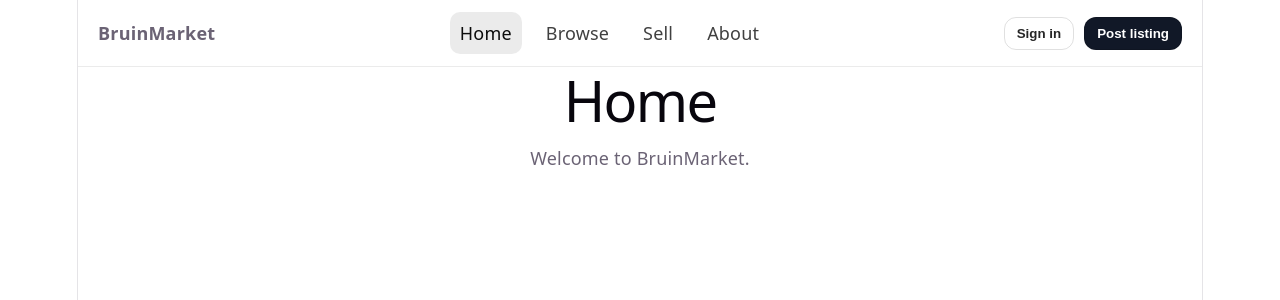
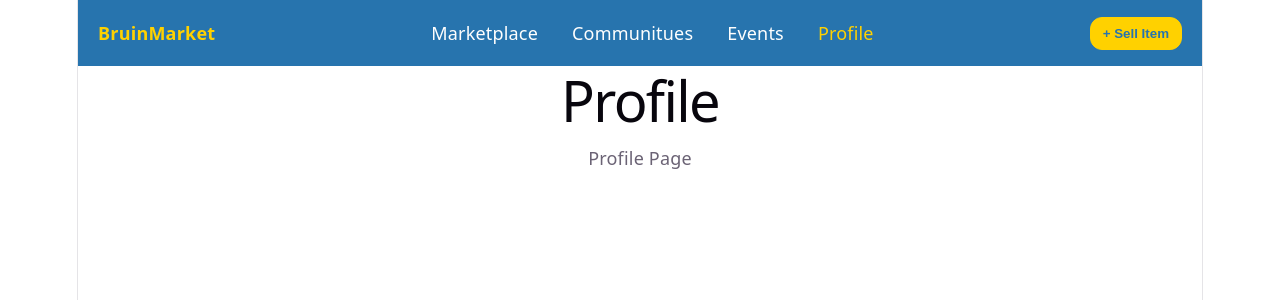
Before and after one commit to sharonxiong/ACM-W-BruinMarket-Temp, a React (Vite) app in the folder my-react-app/: page /profile in a window 1280 px wide. Before the commit this address led to /. Shown: the top 300 px of the page. Built offline with nearby package versions, Linux system fonts and the light colour scheme.

Commit message:
created header

```diff
--- a/my-react-app/src/App.tsx
+++ b/my-react-app/src/App.tsx
@@ -2,20 +2,19 @@ import React from "react";
 import { Navigate, Route, Routes } from "react-router-dom";
 import "./App.css";
 import Header from "./components/Header";
-import AboutPage from "./pages/AboutPage";
-import BrowsePage from "./pages/BrowsePage";
+import CommunitiesPage from "./pages/CommunitiesPage";
 import HomePage from "./pages/HomePage";
-import SellPage from "./pages/SellPage";
-
+import EventsPage from "./pages/EventsPage";
+import { ProfilePage } from "./pages/ProfilePage";
 export default function App() {
   return (
     <div>
       <Header />
       <Routes>
         <Route path="/" element={<HomePage />} />
-        <Route path="/browse" element={<BrowsePage />} />
-        <Route path="/sell" element={<SellPage />} />
-        <Route path="/about" element={<AboutPage />} />
+        <Route path="/communities" element={<CommunitiesPage />} />
+        <Route path="/events" element={<EventsPage />} />
+        <Route path="/profile" element={<ProfilePage />} />
         <Route path="*" element={<Navigate to="/" replace />} />
       </Routes>
     </div>
--- a/my-react-app/src/components/Header.css
+++ b/my-react-app/src/components/Header.css
@@ -1,3 +1,15 @@
+/*
+
+
+Background: #2774AE (UCLA blue)
+Logo background: #FFD100 (UCLA gold/yellow)
+Logo text: #2774AE (UCLA blue)
+Navigation text: White (text-white)
+"Sell Item" button: #FFD100 background with #2774AE text
+Active nav items: White with 20% opacity background
+Hover states: White with 10% opacity background
+*/
+
 .navbar {
   position: sticky;
   top: 0;
@@ -9,15 +21,15 @@
   gap: 16px;
 
   padding: 12px 20px;
-  background: rgba(255, 255, 255, 0.85);
+  background:#2774AE;
   backdrop-filter: blur(10px);
-  border-bottom: 1px solid rgba(0, 0, 0, 0.08);
+  border-bottom: 1px solid white ;
 }
 
 .navbar__brand {
   font-weight: 700;
   text-decoration: none;
-  color: inherit;
+  color: #FFD100;
   letter-spacing: 0.2px;
 }
 
@@ -29,19 +41,18 @@
 
 .navbar__link {
   text-decoration: none;
-  color: rgba(0, 0, 0, 0.75);
+  color: #fefefe;
   padding: 8px 10px;
   border-radius: 10px;
 }
 
 .navbar__link:hover {
-  background: rgba(0, 0, 0, 0.06);
-  color: rgba(0, 0, 0, 0.9);
+  color: #FFD100;
+
 }
 
 .navbar__link--active {
-  background: rgba(0, 0, 0, 0.08);
-  color: rgba(0, 0, 0, 0.95);
+  color: #FFD100;
 }
 
 .navbar__actions {
@@ -51,9 +62,10 @@
 }
 
 .navbar__button {
-  border: 1px solid rgba(0, 0, 0, 0.12);
-  background: #111827;
-  color: white;
+  border: 1px solid #FFD100;
+  ;
+  background: #FFD100;
+  color: #2774AE;
   padding: 8px 12px;
   border-radius: 12px;
   font-weight: 600;
--- a/my-react-app/src/components/Header.tsx
+++ b/my-react-app/src/components/Header.tsx
@@ -14,25 +14,23 @@ export default function Header() {
 
       <nav className="navbar__links" aria-label="Primary">
         <NavLink className={linkClass} to="/">
-          Home
+          Marketplace
         </NavLink>
-        <NavLink className={linkClass} to="/browse">
-          Browse
+        <NavLink className={linkClass} to="/communities">
+          Communitues
         </NavLink>
-        <NavLink className={linkClass} to="/sell">
-          Sell
+        <NavLink className={linkClass} to="/events">
+          Events
         </NavLink>
-        <NavLink className={linkClass} to="/about">
-          About
+        <NavLink className={linkClass} to="/profile">
+          Profile
         </NavLink>
       </nav>
 
       <div className="navbar__actions">
-        <button className="navbar__button navbar__button--ghost" type="button">
-          Sign in
-        </button>
+
         <button className="navbar__button" type="button">
-          Post listing
+          + Sell Item
         </button>
       </div>
     </header>
--- a/my-react-app/src/pages/AboutPage.tsx
+++ /dev/null
@@ -1,10 +0,0 @@
-import React from "react";
-
-export default function AboutPage() {
-  return (
-    <main style={{ padding: 20 }}>
-      <h1 style={{ marginTop: 0 }}>About</h1>
-      <p>About BruinMarket.</p>
-    </main>
-  );
-}
--- a/my-react-app/src/pages/BrowsePage.tsx
+++ /dev/null
@@ -1,10 +0,0 @@
-import React from "react";
-
-export default function BrowsePage() {
-  return (
-    <main style={{ padding: 20 }}>
-      <h1 style={{ marginTop: 0 }}>Browse</h1>
-      <p>Browse listings here.</p>
-    </main>
-  );
-}
--- /dev/null
+++ b/my-react-app/src/pages/CommunitiesPage.tsx
@@ -0,0 +1,10 @@
+import React from "react";
+
+export default function CommunitiesPage() {
+  return (
+    <main style={{ padding: 20 }}>
+      <h1 style={{ marginTop: 0 }}>Communities</h1>
+      <p>Communities Page</p>
+    </main>
+  );
+}
--- /dev/null
+++ b/my-react-app/src/pages/EventsPage.tsx
@@ -0,0 +1,10 @@
+import React from "react";
+
+export default function EventsPage() {
+  return (
+    <main style={{ padding: 20 }}>
+      <h1 style={{ marginTop: 0 }}>Events</h1>
+      <p>Events Page</p>
+    </main>
+  );
+}
--- a/my-react-app/src/pages/ProfilePage.tsx
+++ b/my-react-app/src/pages/ProfilePage.tsx
@@ -1,5 +1,11 @@
 import "./ProfilePage.css";
+import React from "react";
 
 export function ProfilePage() {
-
+    return (
+        <main style={{ padding: 20 }}>
+          <h1 style={{ marginTop: 0 }}>Profile</h1>
+          <p>Profile Page</p>
+        </main>
+      );
 }
```
